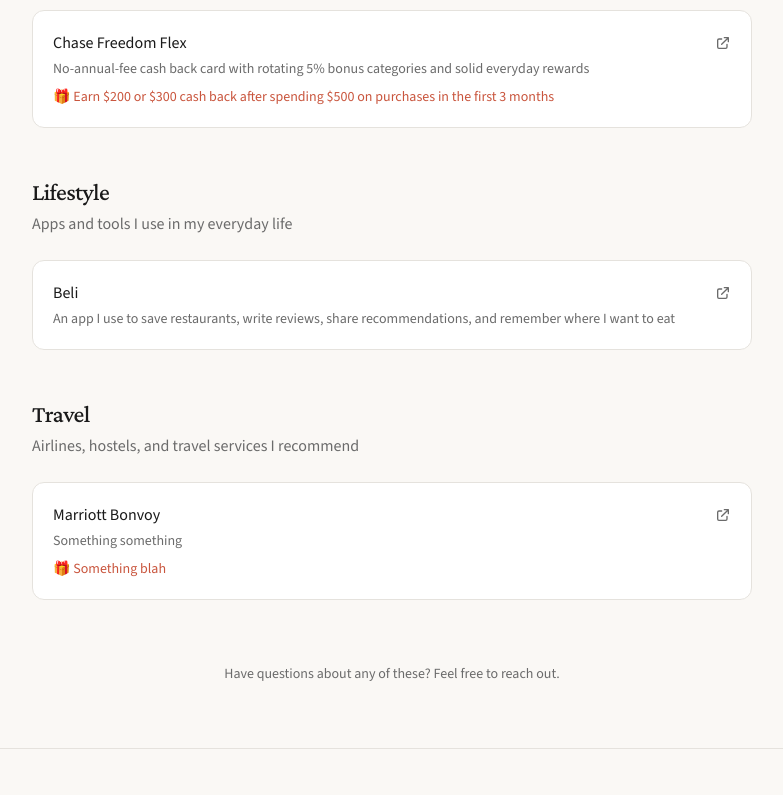
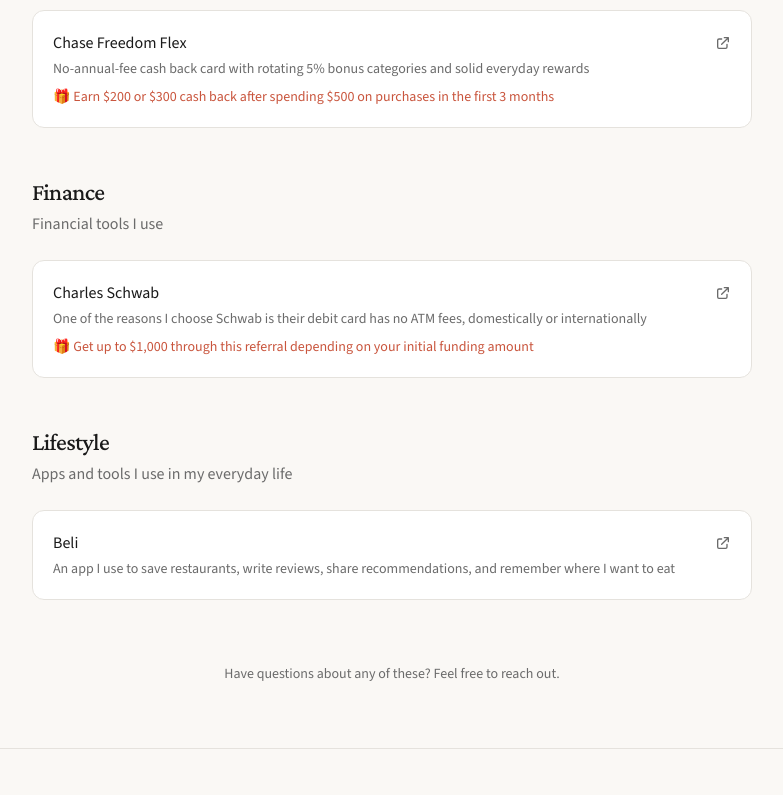
Before and after one commit to christurgeon/Personal-Website, a Next.js app: page /referrals in a window 1280 px wide. Shown: the part 615-1410 px from the top of the page, without its empty margins (248-1031 px from the left). Built offline with nearby package versions, Linux system fonts and the light colour scheme.

Commit message:
Add New Referral Link

```diff
--- a/src/app/referrals/page.tsx
+++ b/src/app/referrals/page.tsx
@@ -45,6 +45,18 @@
     ],
   },
   {
+    name: "Finance",
+    description: "Financial tools I use",
+    referrals: [
+      {
+        name: "Charles Schwab",
+        description: "One of the reasons I choose Schwab is their debit card has no ATM fees, domestically or internationally",
+        bonus: "Get up to $1,000 through this referral depending on your initial funding amount",
+        href: "https://www.schwab.com/client-referral?refrid=REFEREUE4TERM",
+      },
+    ],
+  },
+  {
     name: "Lifestyle",
     description: "Apps and tools I use in my everyday life",
     referrals: [
@@ -52,18 +64,6 @@
         name: "Beli",
         description: "An app I use to save restaurants, write reviews, share recommendations, and remember where I want to eat",
         href: "https://beliapp.co/IAPVrHgmeLb?utm_source=in__s",
-      },
-    ],
-  },
-  {
-    name: "Travel",
-    description: "Airlines, hostels, and travel services I recommend",
-    referrals: [
-      {
-        name: "Marriott Bonvoy",
-        description: "Something something",
-        bonus: "Something blah",
-        href: "https://example.com/capital-one",
       },
     ],
   },
--- a/src/lib/photography.ts
+++ b/src/lib/photography.ts
@@ -91,7 +91,7 @@
       },
     ],
   },
-    {
+  {
     slug: "jordan",
     name: "Jordan",
     country: "Jordan",
```
